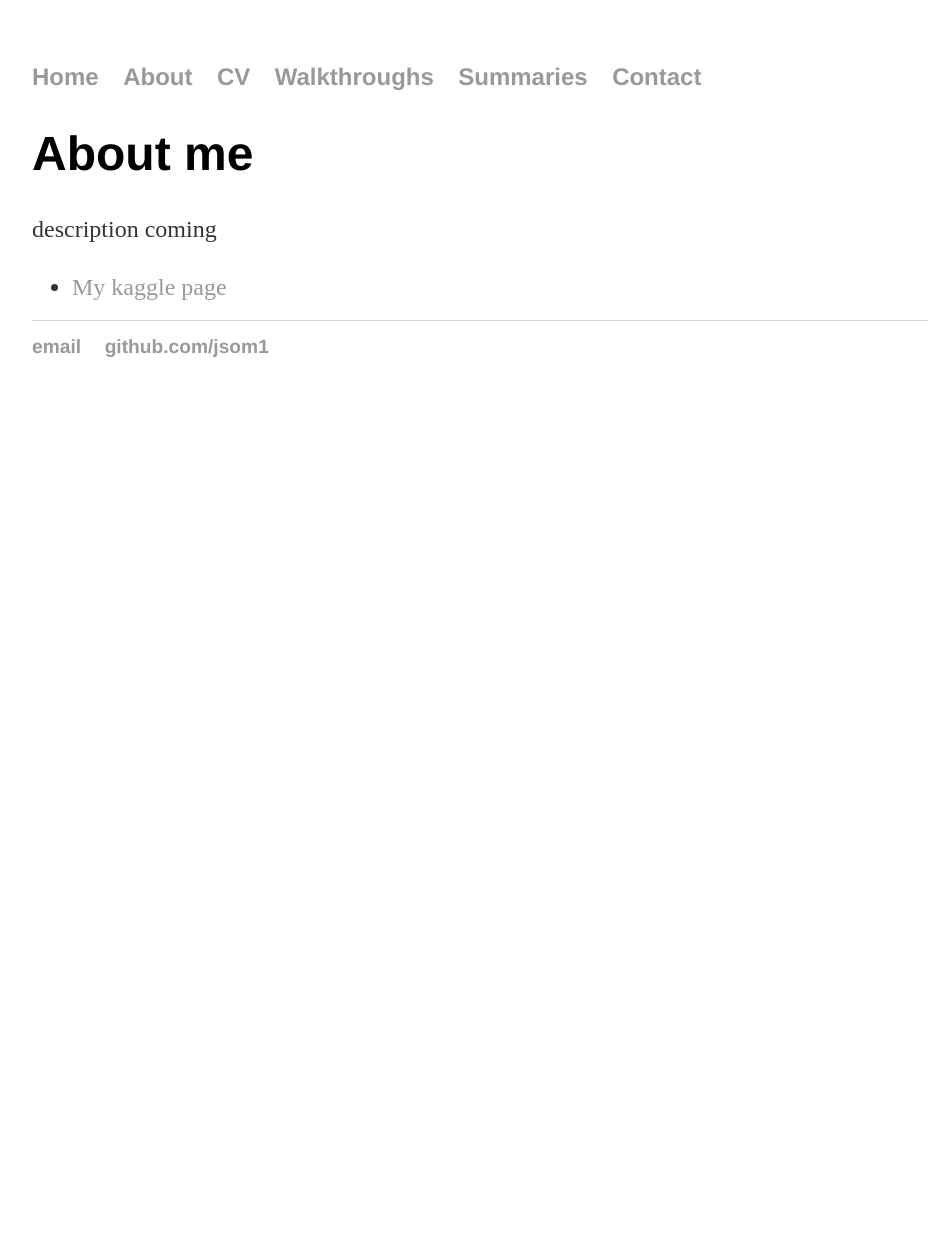
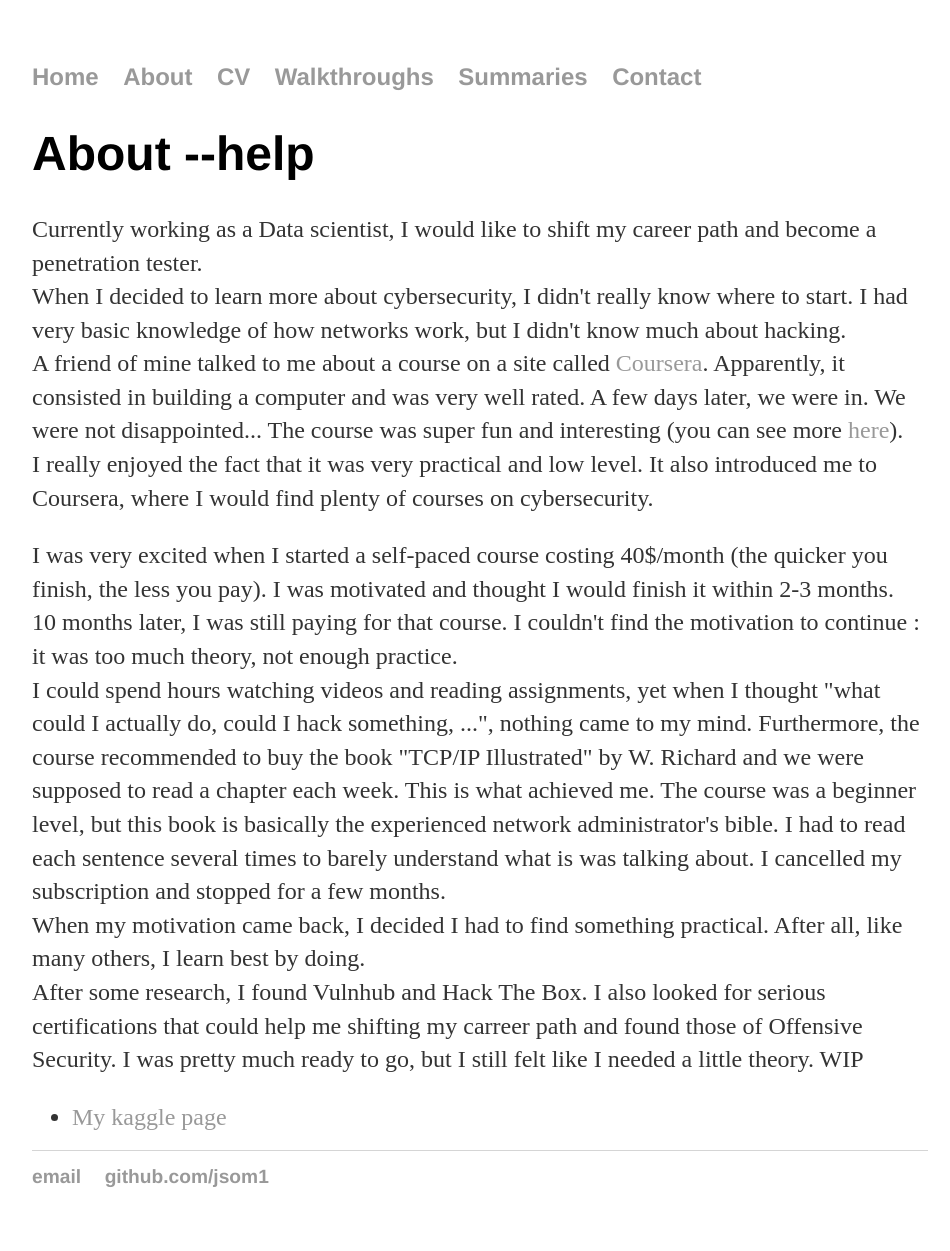
Before and after one commit to jsom1/jsom1.github.io, a Jekyll site: the page built from about/index.html, in a window 1280 px wide. Shown: the whole page, without its empty margins (160-1110 px from the left). Built offline with Jekyll 4.4.1, drawn with Linux system fonts in a browser that asks for light colours; before the commit the page ends 900 px from its top, so only the background shows below that.

Commit message:
Update index.html

```diff
--- a/about/index.html
+++ b/about/index.html
@@ -3,8 +3,37 @@ layout: default
 title: About me
 ---
 <div class="about">
-	<h1>About me</h1>
-	<p>description coming</p>
+	<h1>About --help</h1>
+	<p>Currently working as a Data scientist, I would like to shift my career path and become
+	a penetration tester.<br>
+		When I decided to learn more about cybersecurity, I didn't really know
+	where to start. I had very basic knowledge of how networks work, but I didn't know much about
+	hacking.<br>
+		A friend of mine talked to me about a course on a site called <a href="https://www.coursera.org/">Coursera</a>.
+		Apparently, it consisted in building a computer and was very well rated. A few days later, we were in.
+		We were not disappointed... The course was super fun and interesting
+		(you can see more <a href="https://www.nand2tetris.org/">here</a>).<br>
+		I really enjoyed the fact that it was very practical and low level. It also introduced me to Coursera, where I
+		would find plenty of courses on cybersecurity.
+	</p>
+	<p>
+		I was very excited when I started a self-paced course costing 40$/month (the quicker you finish, the less you
+		pay). I was motivated and thought I would finish it within 2-3 months.<br>
+		10 months later, I was still paying for that course. I couldn't find the motivation to continue : it was too much
+		theory, not enough practice.<br>
+		I could spend hours watching videos and reading assignments, yet when I thought "what could I actually do, could I hack something, ...",
+		nothing came to my mind. Furthermore, the course recommended to buy the book "TCP/IP Illustrated" by W. Richard and we
+		were supposed to read a chapter each week. This is what achieved me. The course was a beginner level, but this book is
+		basically the experienced network administrator's bible. I had to read each sentence several times to barely understand
+		what is was talking about. I cancelled my subscription and stopped for a few months.<br>
+		When my motivation came back, I decided I had to find something practical. After all, like many others, I learn best by
+		doing.<br>
+		After some research, I found Vulnhub and Hack The Box. I also looked for serious certifications that could help me shifting
+		my carreer path and found those of Offensive Security. I was pretty much ready to go, but I still felt like I needed a little
+		theory.
+
+		WIP
+	</p>
 
 	<ul class="contacts">
 		<li><a href="https://www.kaggle.com/jaddh0">My kaggle page</a></li>
```
